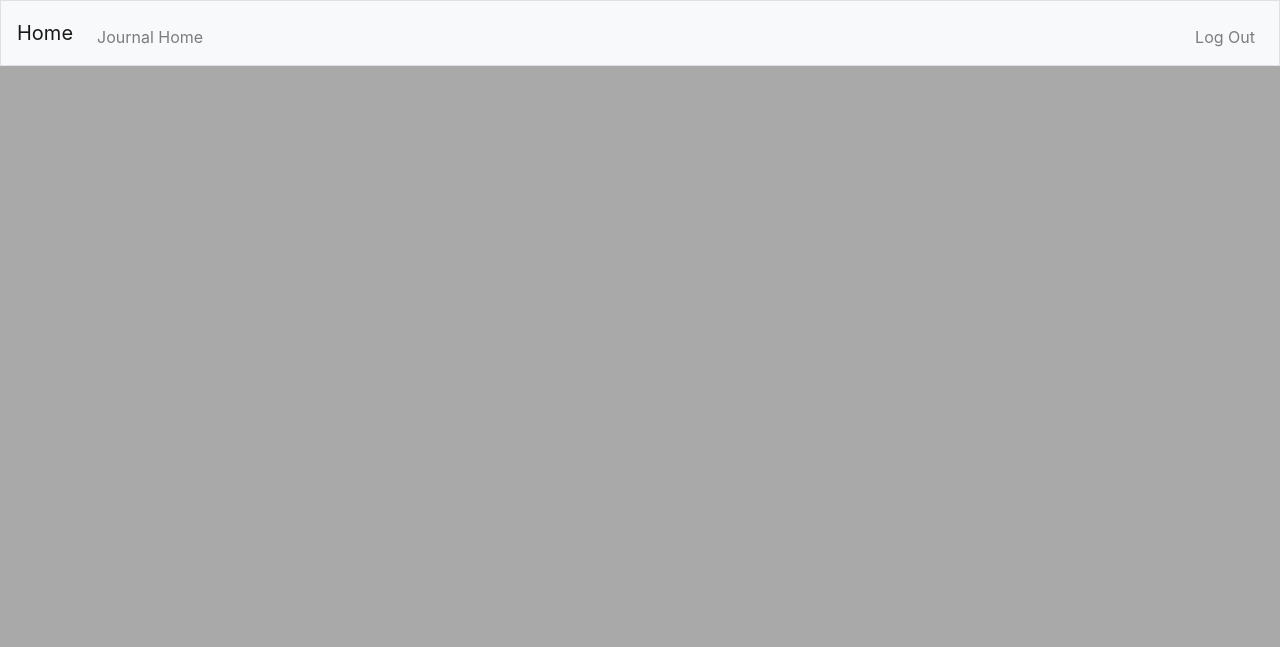
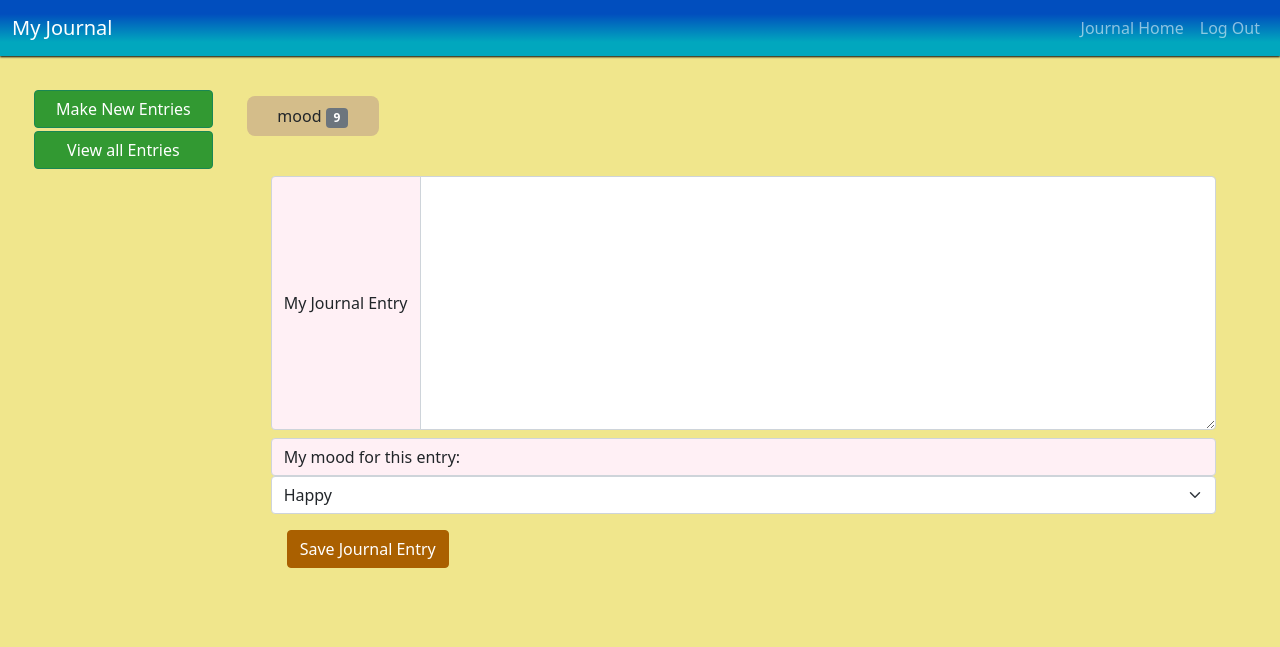
Before and after one commit to Koldenblue/flask-journal, a Flask app: page / in a window 1280 px wide. Shown: the top 647 px of the page. Run offline with Flask 2, Linux system fonts and the light colour scheme; the visitor is signed in with stand-in values (Sample User, id 1); some libraries are stand-ins or nearby versions.

Commit message:
basic layout done

```diff
--- a/app.py
+++ b/app.py
@@ -34,7 +34,7 @@ engine = create_engine("sqlite+pysqlite:///journal.db", echo=True, future=True)
 
 @app.route('/')
 #decorator defined in helpers.py
-@login_required
+# @login_required
 def index():
     return render_template('index.html')
 
--- a/static/css/css-output/output.css
+++ b/static/css/css-output/output.css
@@ -1,5 +1,5 @@
 body {
-  background-color: darkgray;
+  background-color: khaki;
 }
 
 main .form-control {
@@ -21,8 +21,66 @@ main img {
   max-width: 100%;
 }
 
+.navbar-collapse {
+  width: auto;
+}
+
 .jumbotron-fluid {
   background-color: honeydew;
+  padding: 2rem 0 2rem 0;
+  border-radius: 10px;
+  margin: 1rem;
+}
+
+.login-form {
+  margin: 0.125rem;
+}
+
+.container, .journal-container {
+  padding: 2rem;
+}
+
+.menu-btn {
+  margin: 0.1em;
+  background-color: #329932 !important;
+}
+
+.navbar {
+  background: #01a7be;
+  background: linear-gradient(0deg, #01a7be 25%, #014ebe 75%);
+  box-shadow: 0 1px 2px black;
+}
+
+.btn-container {
+  display: flex;
+  justify-content: flex-start;
+}
+
+#save-btn {
+  margin: 1rem;
+  background-color: #aa6000;
+  border-color: #aa6000;
+}
+
+#save-btn:hover, #save-btn:focus, #save-btn:active {
+  background-color: #945400;
+  border-color: #945400;
+  box-shadow: 0 0 0 0.25rem rgba(148, 84, 0, 0.5);
+}
+
+#mood-desc, #journal-desc {
+  background-color: lavenderblush;
+}
+
+#mood-desc {
+  margin-top: 0.5rem;
+}
+
+.mood-btn {
+  margin: 0.5em;
+  padding: 0.5em;
+  background-color: #d4bd8a;
+  border-radius: 8px;
 }
 
 /*# sourceMappingURL=output.css.map */
--- a/static/css/index.scss
+++ b/static/css/index.scss
@@ -1,5 +1,5 @@
 body {
-  background-color: darkgray;
+  background-color: khaki;
 }
 
 main .form-control
@@ -26,7 +26,62 @@ main img
     max-width: 100%;
 }
 
-
+// cause navbar text to be on right side
+.navbar-collapse {
+  width: auto;
+}
 .jumbotron-fluid {
     background-color: honeydew;
+    padding: 2rem 0 2rem 0;
+    border-radius: 10px;
+    margin: 1rem;
 }
+
+.login-form {
+  margin: 0.125rem;
+}
+
+.container, .journal-container {
+  padding: 2rem;
+}
+
+.menu-btn {
+  margin: .1em;
+  background-color: rgb(50, 153, 50) !important;
+}
+
+.navbar {
+  background: rgb(1,167,190);
+  background: linear-gradient(0deg, rgba(1,167,190,1) 25%, rgba(1,78,190,1) 75%);
+  box-shadow: 0 1px 2px black;
+}
+
+.btn-container {
+  display: flex;
+  justify-content: flex-start;
+}
+#save-btn {
+  margin: 1rem;
+  background-color: #aa6000;
+  border-color: #aa6000;
+}
+
+#save-btn:hover, #save-btn:focus, #save-btn:active {
+  background-color: #945400;
+  border-color: #945400;
+  box-shadow: 0 0 0 .25rem rgba(148,84,0,.5);
+}
+
+#mood-desc, #journal-desc{
+  background-color: lavenderblush;
+}
+
+#mood-desc {
+  margin-top: 0.5rem;
+}
+.mood-btn {
+  margin: 0.5em;
+  padding: 0.5em;
+  background-color: rgb(212, 189, 138);
+  border-radius: 8px;
+}
--- a/templates/index.html
+++ b/templates/index.html
@@ -1,10 +1,64 @@
 {% extends "layout.html" %}
 
 {% block title %}
-    Journal Home
+Journal Home
 {% endblock %}
 
 {% block main %}
+<main class='container-fluid journal-container'>
+  <div class='row'>
+    <div class='col-md-2'>
+      <!-- Menu -->
+      <nav class="flex-column nav nav-menu">
+        <button id='new-entries-btn' class='menu-btn btn btn-success'>Make New Entries</button>
+        <button id='all-entries-btn' class='menu-btn btn btn-success'>View all Entries</button>
+      </nav>
+    </div>
 
 
+    <div class='col-md-10'>
+      <div class='row' id='mood-row'>
+        <div class='col-md-2'>
+          <p class='mood-btn'>mood
+            <span class="badge bg-secondary">9</span>
+          </p>
+        </div>
+      </div>
+
+      <div class='container'>
+        <div class='row'>
+          <div class='col-md-12'>
+            <form action="/journal" method="post">
+              <div class="input-group">
+                <span class="input-group-text" id='journal-desc'>My Journal Entry</span>
+                <textarea class="form-control" aria-label="my journal entry" rows=10></textarea>
+              </div>
+              <span class="input-group-text" id='mood-desc'>My mood for this entry:</span>
+
+              <select class="form-select" aria-label="Default select example">
+                <option defaultValue>Happy</option>
+                <option>Sad</option>
+                <option>Angry</option>
+                <option>Surprised</option>
+                <option>Frustrated</option>
+                <option>Embarrassed</option>
+                <option>Grumpy</option>
+                <option>Excited</option>
+                <option>Anxious</option>
+                <option>Confused</option>
+              </select>
+              <div class='btn-container'>
+                <button class='btn-primary btn' id='save-btn'>
+                  Save Journal Entry
+                </button>
+              </div>
+
+            </form>
+          </div>
+        </div>
+      </div>
+    </div>
+  </div>
+</main>
+
 {% endblock %}
--- a/templates/layout.html
+++ b/templates/layout.html
@@ -8,16 +8,18 @@
     <meta charset="utf-8">
     <meta name="viewport" content="width=device-width, initial-scale=1, shrink-to-fit=no">
 
-        <!-- https://favicon.io/emoji-favicons/money-mouth-face/ -->
     <link href="/static/favicon.ico" rel="icon">
 
-        <link href="https://maxcdn.bootstrapcdn.com/bootstrap/4.1.3/css/bootstrap.min.css" rel="stylesheet">
+    <link href="https://cdn.jsdelivr.net/npm/bootstrap@5.0.0-beta1/dist/css/bootstrap.min.css" rel="stylesheet"
+        integrity="sha384-giJF6kkoqNQ00vy+HMDP7azOuL0xtbfIcaT9wjKHr8RbDVddVHyTfAAsrekwKmP1" crossorigin="anonymous">
 
     <link href="/static/css/css-output/output.css" rel="stylesheet">
 
-        <script defer src="https://code.jquery.com/jquery-3.3.1.min.js"></script>
-        <script defer src="https://cdnjs.cloudflare.com/ajax/libs/popper.js/1.14.3/umd/popper.min.js"></script>
-        <script defer src="https://maxcdn.bootstrapcdn.com/bootstrap/4.1.3/js/bootstrap.min.js"></script>
+    <script defer src="https://code.jquery.com/jquery-3.5.1.min.js"
+        integrity="sha256-9/aliU8dGd2tb6OSsuzixeV4y/faTqgFtohetphbbj0=" crossorigin="anonymous"></script>
+    <script defer src="https://cdn.jsdelivr.net/npm/bootstrap@5.0.0-beta1/dist/js/bootstrap.bundle.min.js"
+        integrity="sha384-ygbV9kiqUc6oa4msXn9868pTtWMgiQaeYH7/t7LECLbyPA2x65Kgf80OJFdroafW"
+        crossorigin="anonymous"></script>
 
     <title>
         {% block title %}
@@ -28,26 +30,25 @@
 
 <body>
 
-        <nav class="navbar navbar-expand-md navbar-light bg-light border">
-            <a class="navbar-brand" href="/">Home</a>
-            <button aria-controls="navbar" aria-expanded="false" aria-label="Toggle navigation" class="navbar-toggler" data-target="#navbar" data-toggle="collapse" type="button">
+    <nav class="navbar navbar-expand-md navbar-dark">
+        <div class="container-fluid">
+            <span class="navbar-brand">My Journal</span>
+            <button class="navbar-toggler" type="button" data-bs-toggle="collapse" data-bs-target="#navbarText" aria-controls="navbarText" aria-expanded="false" aria-label="Toggle navigation">
                 <span class="navbar-toggler-icon"></span>
               </button>
             <div class="collapse navbar-collapse" id="navbar">
                 {% if session.user_id %}
-                    <ul class="navbar-nav mr-auto mt-2">
+                <ul class="navbar-nav me-auto mb-2 mb-lg-0">
                     <li class="nav-item"><a class="nav-link" href="/">Journal Home</a></li>
-
-                    </ul>
-                    <ul class="navbar-nav ml-auto mt-2">
                     <li class="nav-item"><a class="nav-link" href="/logout">Log Out</a></li>
                 </ul>
                 {% else %}
-                    <ul class="navbar-nav ml-auto mt-2">
+                <ul class="navbar-nav me-auto mb-2 mb-lg-0">
                     <li class="nav-item"><a class="nav-link" href="/register">Register</a></li>
                     <li class="nav-item"><a class="nav-link" href="/login">Log In</a></li>
                 </ul>
                 {% endif %}
+            </div>
         </div>
     </nav>
 
@@ -59,9 +60,8 @@
     </header>
     {% endif %}
 
-        <main class="container p-5">
         {% block main %}{% endblock %}
-        </main>
+
 
 </body>
 
```
Also changed, not shown: templates/login.html (+6 -4 lines), templates/register.html (+5 -4 lines), journal.db, 1 other file. Lines whose indentation alone changed are shown as unchanged.
